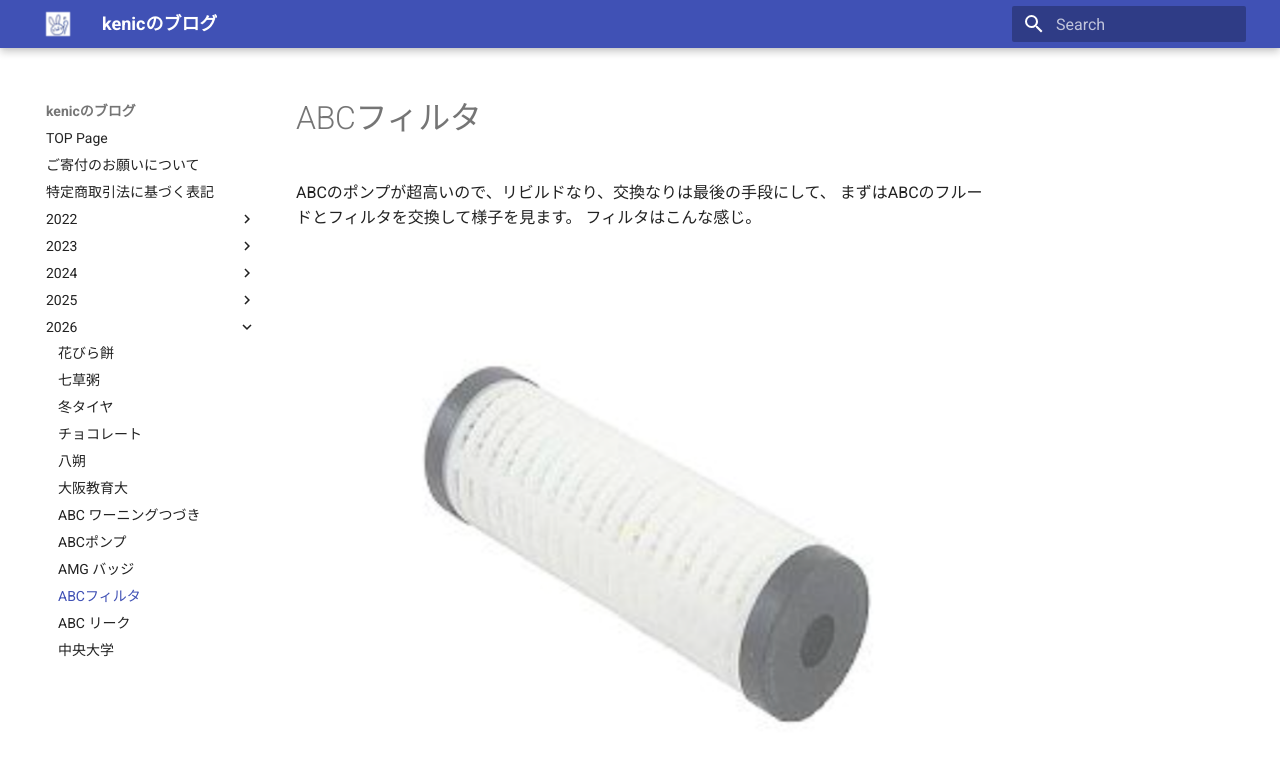
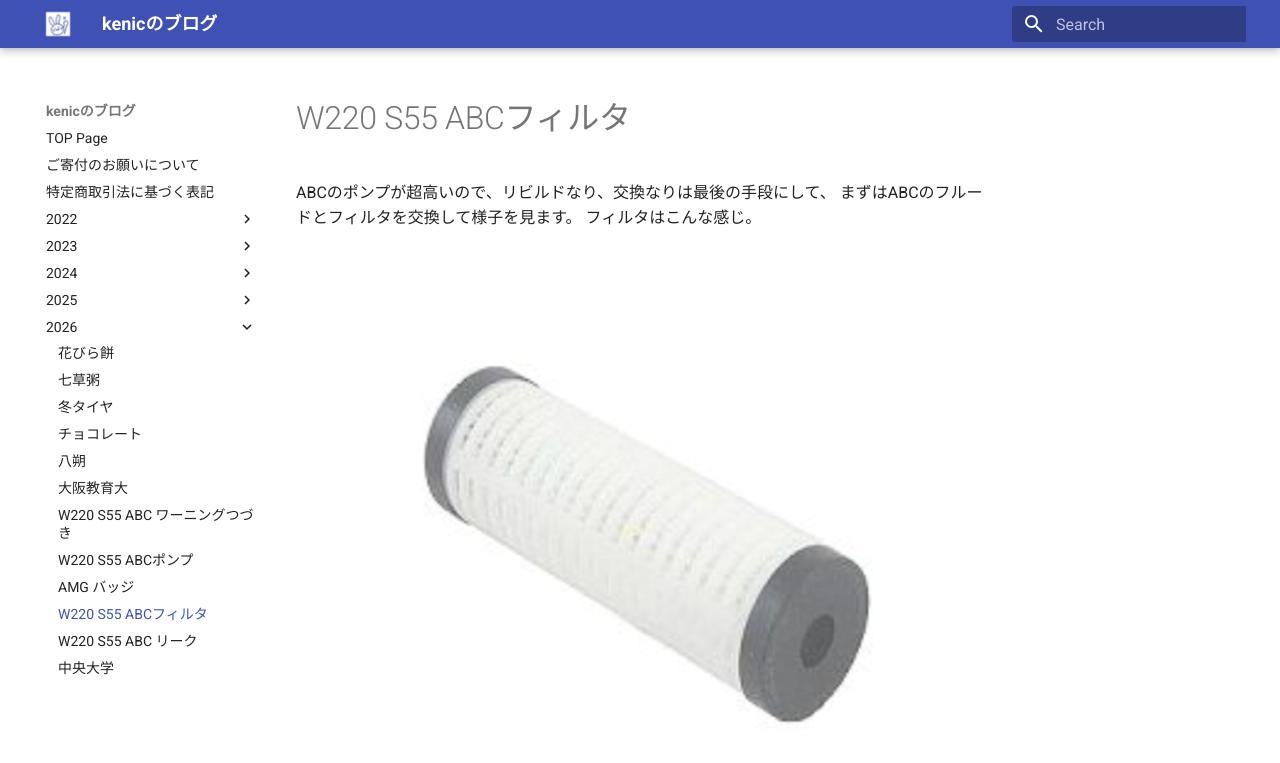
Before and after one commit to kenic/kenic.github.io, an MkDocs documentation site: the page built from docs/2026/0219ABC.md, in a window 1280 px wide and 900 px high. Shown: the top 763 px of the window. Built offline with MkDocs 1.6.1 and Material for MkDocs 9.7.7, drawn with Linux system fonts in a browser that asks for light colours.

Commit message:
minor fix

```diff
--- a/docs/2026/0215ABC.md
+++ b/docs/2026/0215ABC.md
@@ -1,4 +1,4 @@
-# ABC ワーニングつづき
+# W220 S55 ABC ワーニングつづき
 
 あいかわらず、「ABCチュウイシテソウコウ」が出たり消えたりします。
 
--- a/docs/2026/0216ABCpump.md
+++ b/docs/2026/0216ABCpump.md
@@ -1,4 +1,4 @@
-# ABCポンプ
+# W220 S55 ABCポンプ
 
 ABCのポンプを変えてみようという話になってるんですけど。
 高いんですよね。25万円〜35万円ぐらい。すごいね。
--- a/docs/2026/0219ABC.md
+++ b/docs/2026/0219ABC.md
@@ -1,4 +1,4 @@
-# ABCフィルタ
+# W220 S55 ABCフィルタ
 
 ABCのポンプが超高いので、リビルドなり、交換なりは最後の手段にして、
 まずはABCのフルードとフィルタを交換して様子を見ます。
--- a/docs/2026/0220leak.md
+++ b/docs/2026/0220leak.md
@@ -1,4 +1,4 @@
-# ABC リーク
+# W220 S55 ABC リーク
 
 先ほど工場から電話があり...
 
```
